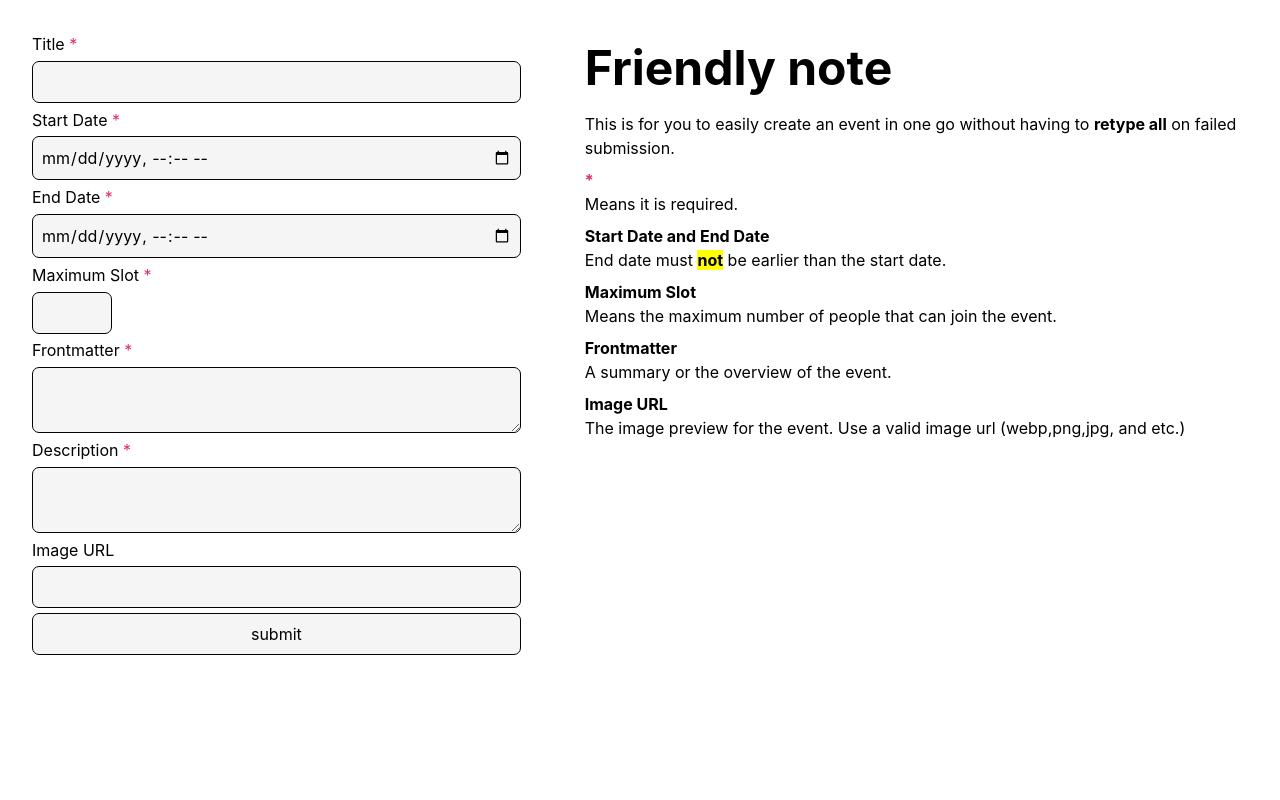
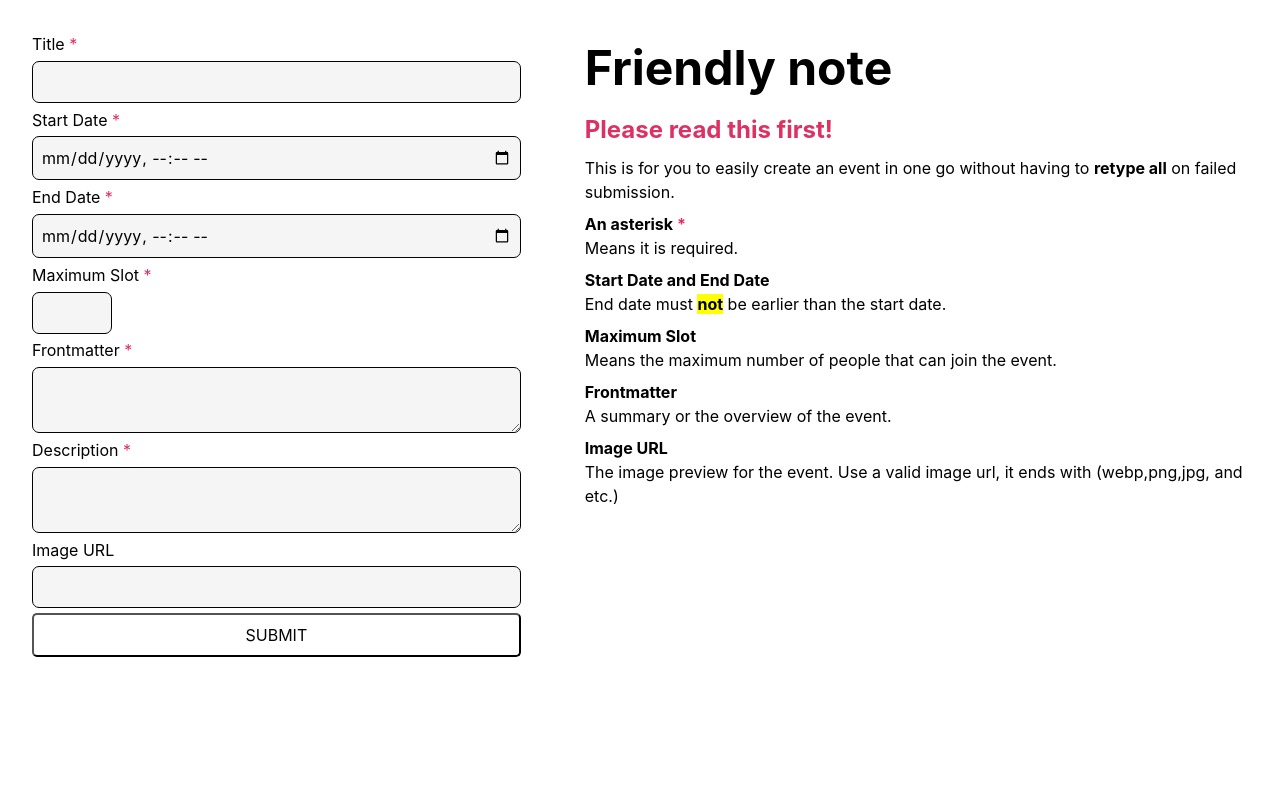
Before and after one commit to Jiseeeh/eventify, a PHP site: page /src/events/create.php in a window 1280 px wide. Shown: the part 120-920 px from the top of the page. Run offline with PHP 8.4, Linux system fonts and the light colour scheme; the visitor is signed in with stand-in values (Sample User, id 1).

Commit message:
feat: add class on submit btn

```diff
--- a/src/events/create.php
+++ b/src/events/create.php
@@ -124,15 +124,17 @@ try {
                     echo "<span class='error'>{$img_url_error}</span>" ?>
                 <?php if (!empty($fields_error))
                     echo "<span class='error'>{$fields_error}</span>" ?>
-                    <input type="submit" value="submit" name="submit">
+                    <button class="form__btn" type="submit" name="submit">Submit</button>
                 </form>
                 <section class="right-section">
                     <h1 class="heading">Friendly note</h1>
+                    <h2 class="error">Please read this first!</h2>
+
                     <p>This is for you to easily create an event in one go without having to <strong>retype all</strong>
                         on failed submission.
                     </p>
                     <dl class="definition">
-                        <dt><span class="error">*</span></dt>
+                        <dt>An asterisk <span class="error">*</span></dt>
                         <dd>Means it is required.</dd>
                     </dl>
                     <dl class="definition">
@@ -151,7 +153,8 @@ try {
                     </dl>
                     <dl class="definition">
                         <dt>Image URL</dt>
-                        <dd>The image preview for the event. Use a valid image url (webp,png,jpg, and etc.)</dd>
+                        <dd>The image preview for the event. Use a valid image url, it ends with (webp,png,jpg, and etc.)
+                        </dd>
                     </dl>
                 </section>
             </article>
```
